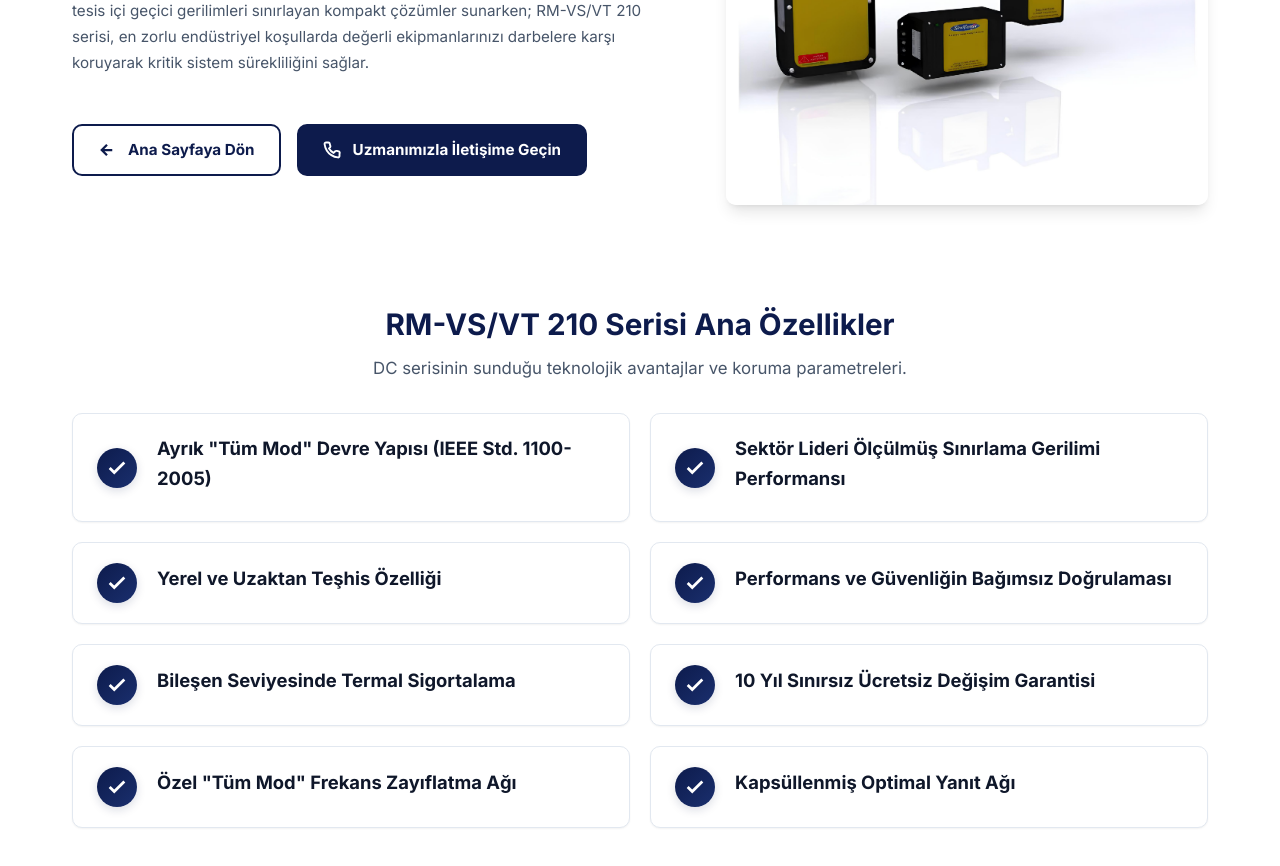
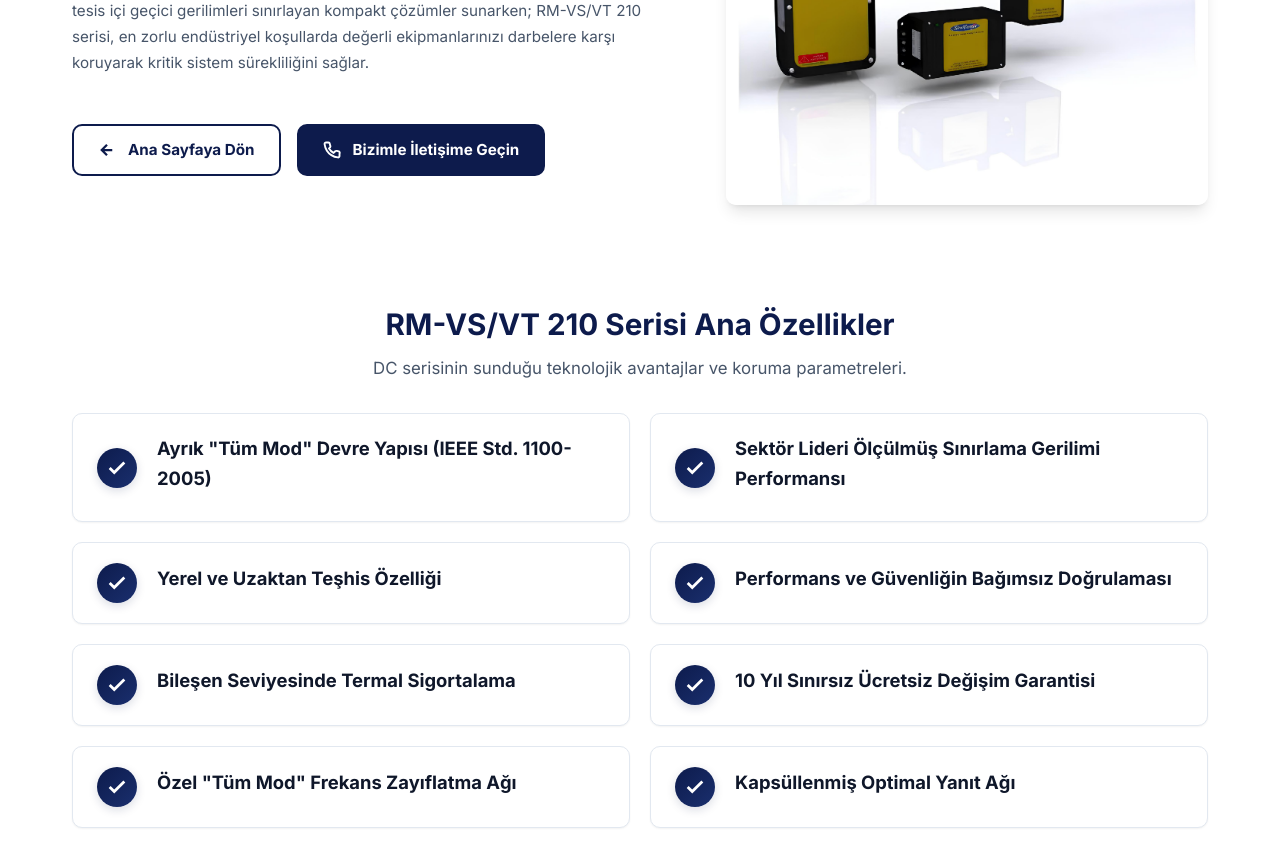
Before and after one commit to deryaxacar/SineTamerTurkiye, a React (Vite) app: page /urunler/dc in a window 1280 px wide. Shown: the part 780-1646 px from the top of the page. Built offline with nearby package versions, Linux system fonts and the light colour scheme.

Commit message:
style: Ana sayfadan tüm çözümler kısmı kaldırıldı ve ürün sayfalarına telefon numarası eklendi.

```diff
--- a/src/pages/Home.jsx
+++ b/src/pages/Home.jsx
@@ -103,6 +103,24 @@
                     </svg>
                 </div>
             </section>
+            {/* Solutions Preview */}
+            <section className="solutions-preview section bg-light">
+                <div className="container">
+                    <h2 className="section-title">Çözümlerimiz</h2>
+                    <p className="section-subtitle">
+                        İhtiyaçlarınıza özel, yenilikçi ve sürdürülebilir enerji çözümleri sunuyoruz.
+                    </p>
+                    <div className="solutions-grid">
+                        {solutions.map((solution, index) => (
+                            <Link to={solution.link} className="solution-card" key={index}>
+                                <div className="solution-icon">{solution.icon}</div>
+                                <h3 className="solution-title">{solution.title}</h3>
+                                <p className="solution-description">{solution.description}</p>
+                            </Link>
+                        ))}
+                    </div>
+                </div>
+            </section>
 
             {/* Solutions Preview */}
             <section className="solutions-preview">
--- a/src/pages/products/Product1.jsx
+++ b/src/pages/products/Product1.jsx
@@ -65,11 +65,11 @@
                                     </svg>
                                     Ana Sayfaya Dön
                                 </Link>
-                                <a href="tel:+908501234567" className="btn-primary-adf">
+                                <a href="tel:+902169990018" className="btn-primary-adf">
                                     <svg viewBox="0 0 24 24" fill="none" stroke="currentColor" strokeWidth="2.5">
                                         <path d="M22 16.92v3a2 2 0 01-2.18 2 19.79 19.79 0 01-8.63-3.07 19.5 19.5 0 01-6-6 19.79 19.79 0 01-3.07-8.67A2 2 0 014.11 2h3a2 2 0 012 1.72 12.84 12.84 0 00.7 2.81 2 2 0 01-.45 2.11L8.09 9.91a16 16 0 006 6l2.21-2.21a2 2 0 012.11-.45 12.84 12.84 0 002.81.7A2 2 0 0122 16.92z" />
                                     </svg>
-                                    Uzmanımızla İletişime Geçin
+                                    Bizimle İletişime Geçin
                                 </a>
                             </div>
                         </div>
--- a/src/pages/products/Product3.jsx
+++ b/src/pages/products/Product3.jsx
@@ -62,11 +62,11 @@
                                     </svg>
                                     Ana Sayfaya Dön
                                 </Link>
-                                <a href="tel:+908501234567" className="btn-primary-adf">
+                                <a href="tel:+902169990018" className="btn-primary-adf">
                                     <svg viewBox="0 0 24 24" fill="none" stroke="currentColor" strokeWidth="2.5">
                                         <path d="M22 16.92v3a2 2 0 01-2.18 2 19.79 19.79 0 01-8.63-3.07 19.5 19.5 0 01-6-6 19.79 19.79 0 01-3.07-8.67A2 2 0 014.11 2h3a2 2 0 012 1.72 12.84 12.84 0 00.7 2.81 2 2 0 01-.45 2.11L8.09 9.91a16 16 0 006 6l2.21-2.21a2 2 0 012.11-.45 12.84 12.84 0 002.81.7A2 2 0 0122 16.92z" />
                                     </svg>
-                                    Uzmanımızla İletişime Geçin
+                                    Bizimle İletişime Geçin
                                 </a>
                             </div>
                         </div>
```
